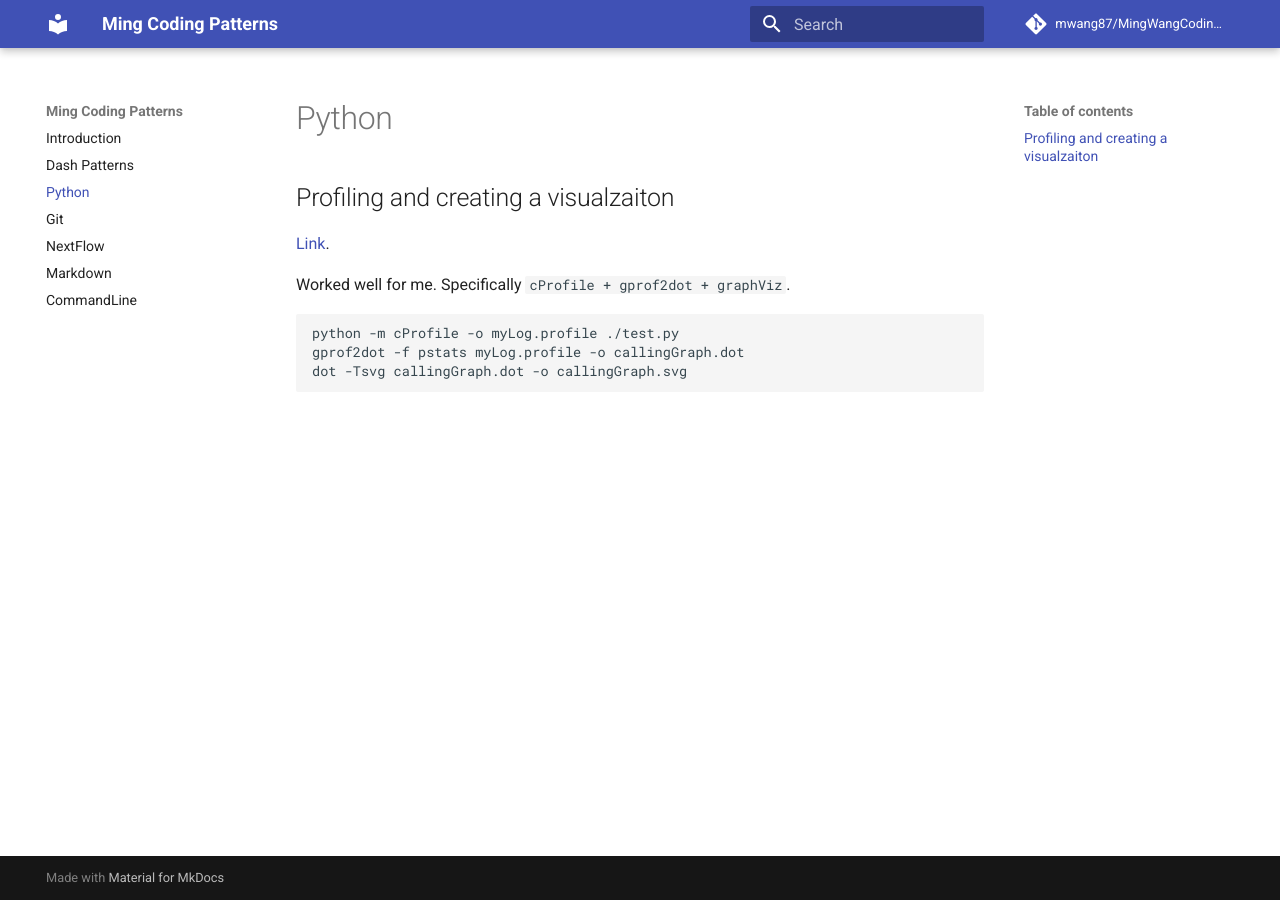
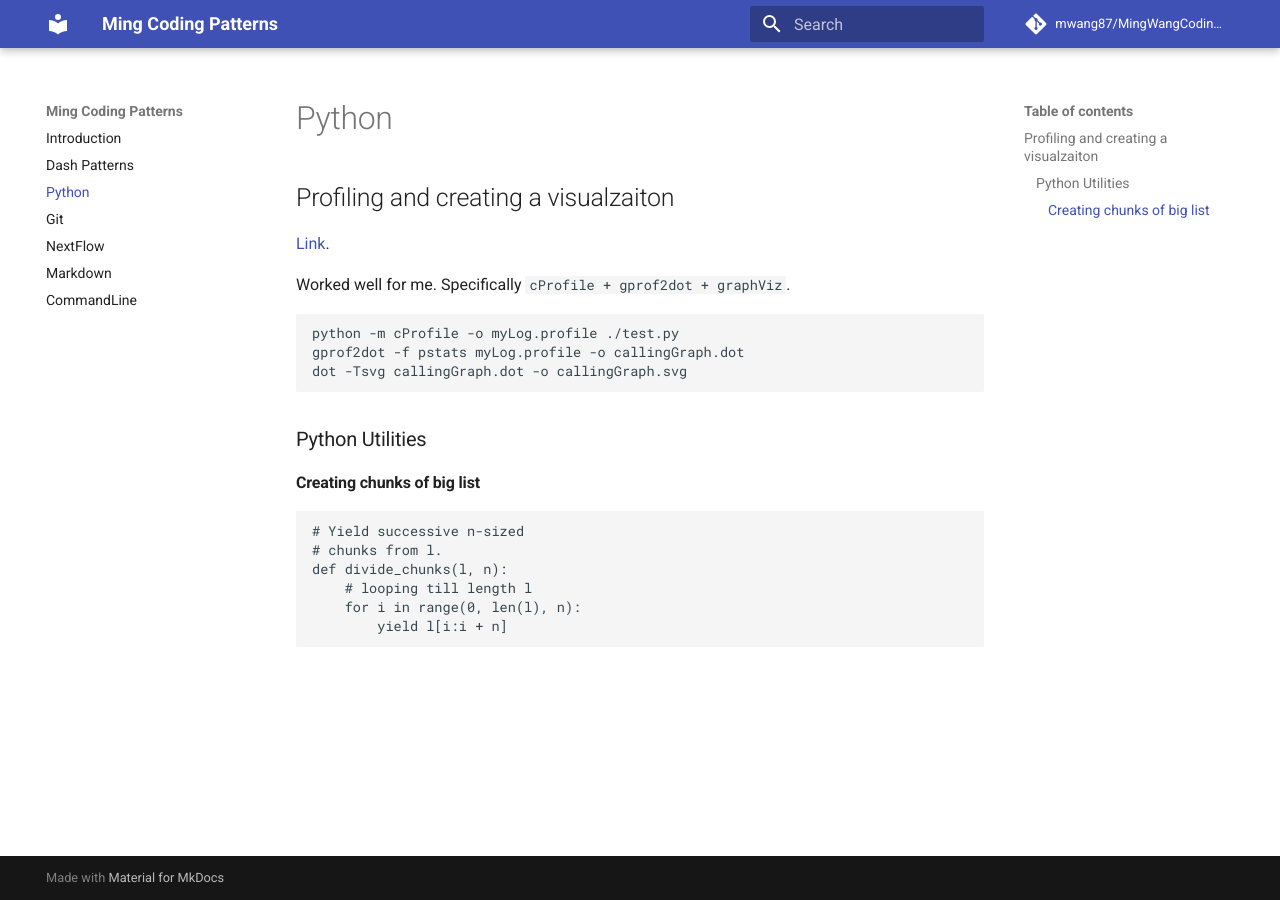
Before and after one commit to mwang87/MingWangCodingPatterns, an MkDocs documentation site: the page built from docs/python.md, in a window 1280 px wide. Built offline with MkDocs 1.6.1 and Material for MkDocs 9.7.7, drawn with Linux system fonts in a browser that asks for light colours; comment, search, counter and statistics services are not loaded.

Commit message:
adding code

````diff
--- a/docs/python.md
+++ b/docs/python.md
@@ -10,3 +10,17 @@ python -m cProfile -o myLog.profile ./test.py
 gprof2dot -f pstats myLog.profile -o callingGraph.dot
 dot -Tsvg callingGraph.dot -o callingGraph.svg
 ```
+
+
+### Python Utilities
+
+#### Creating chunks of big list
+
+```
+# Yield successive n-sized
+# chunks from l.
+def divide_chunks(l, n):
+    # looping till length l
+    for i in range(0, len(l), n):
+        yield l[i:i + n]
+```
````
